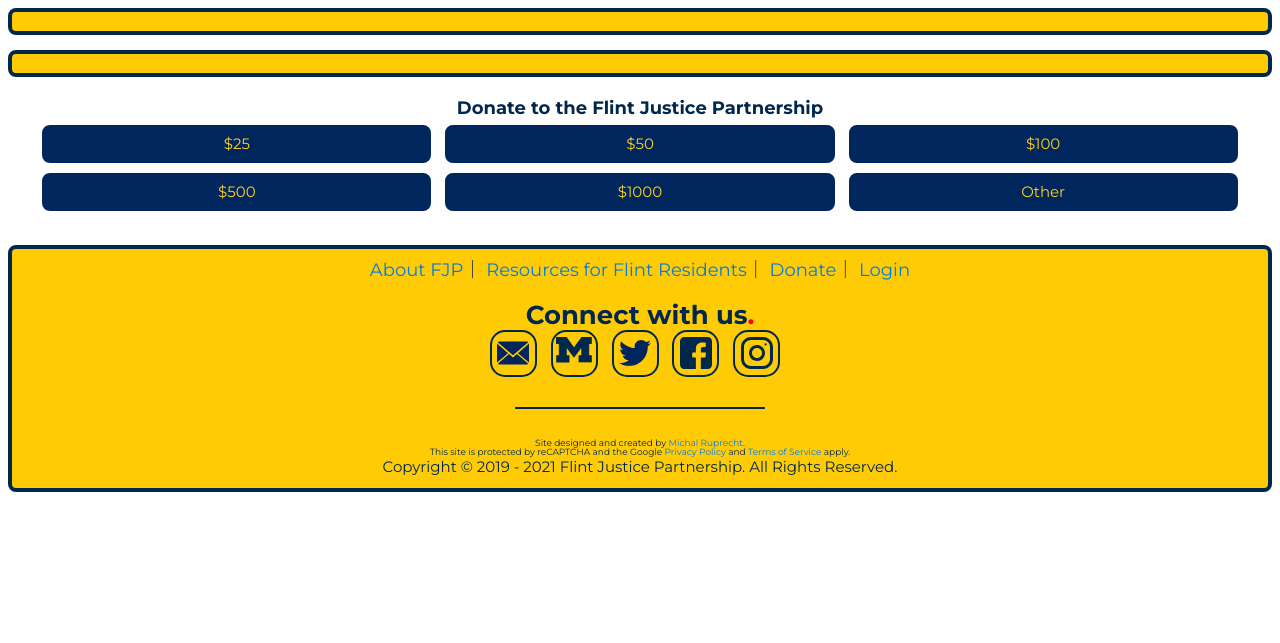
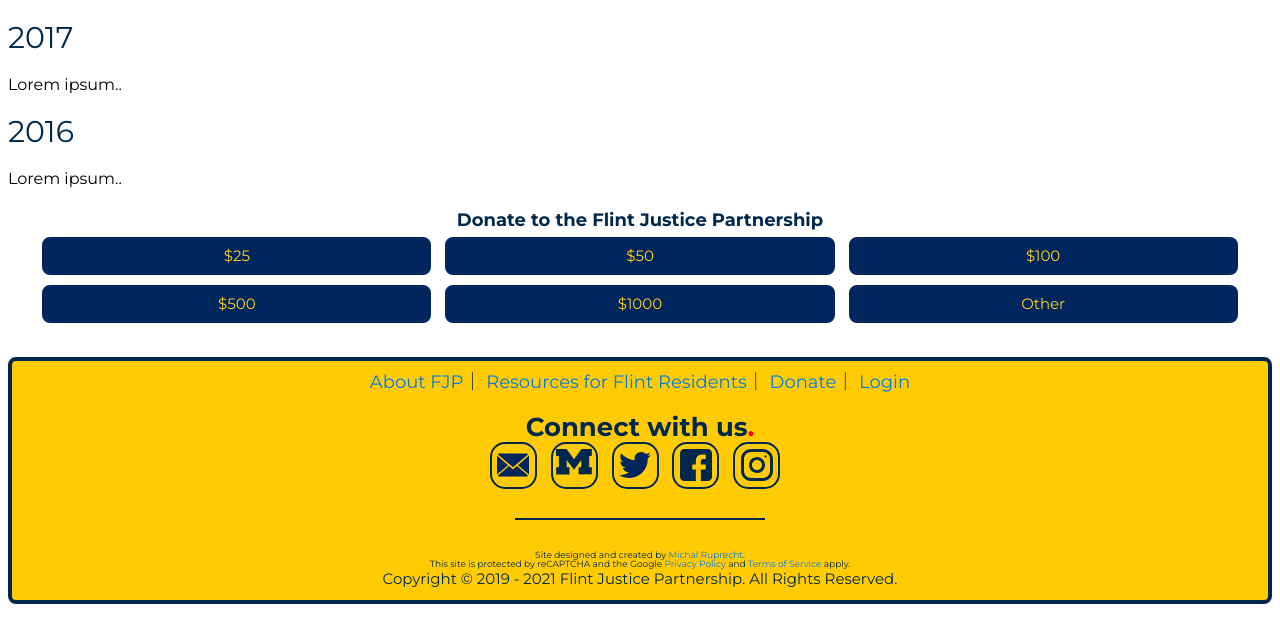
Before and after one commit to umichfjp/umichfjp.github.io, a Jekyll site: the page built from pages/timeline.html, in a window 1280 px wide. Shown: the top 643 px of the page. Built offline with Jekyll 4.4.1, drawn with Linux system fonts in a browser that asks for light colours.

Commit message:
Update timeline.html

```diff
--- a/pages/timeline.html
+++ b/pages/timeline.html
@@ -10,14 +10,14 @@ title: Timeline
     </head>
   <body>
     <div class="timeline">
-  <div class="container left">
-    <div class="content">
+  <div class="timeline_container left">
+    <div class="timeline_content">
       <h2>2017</h2>
       <p>Lorem ipsum..</p>
     </div>
   </div>
-  <div class="container right">
-    <div class="content">
+  <div class="timeline_container right">
+    <div class="timeline_content">
       <h2>2016</h2>
       <p>Lorem ipsum..</p>
     </div>
```
